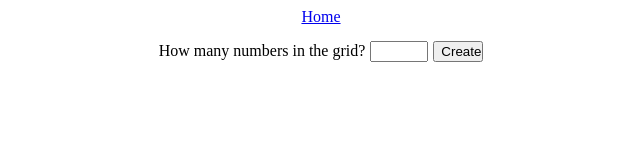
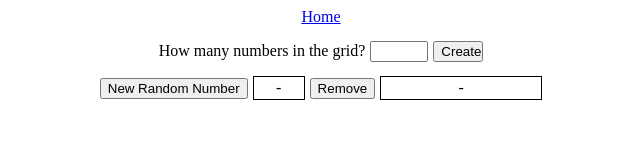
Before and after one commit to LoosedWhale/DDU2_Project, a plain HTML site: page remove/index.html in a window 1280 px wide. Shown: the whole page, without its empty margins (319-959 px from the left). Drawn offline with Linux system fonts and the light colour scheme.

Commit message:
remove html and css

```diff
--- a/remove/index.css
+++ b/remove/index.css
@@ -0,0 +1,17 @@
+.removed  {
+    background-color: salmon !important;
+}
+
+#showNumber,
+#showRemovedNumber {
+    height: 12px;
+    width: 150px;
+    line-height: 12px;
+    padding: 5px;
+    border: 1px solid black;
+    text-align: center;
+}
+
+#showNumber {
+    width: 40px;
+}
--- a/remove/index.html
+++ b/remove/index.html
@@ -18,7 +18,10 @@
             <input id="submit" type="submit" value="Create">
         </div>
         <div class="opperationBox">
-            <!--Place for actions related to the individaul pages-->
+            <button id="newRandomNumberButton">New Random Number</button>
+            <div id="showNumber">-</div>
+            <button id="removeButton">Remove</button>
+            <div id="showRemovedNumber">-</div>
         </div>
         <div id="gridtable"></div>
     </main>
```
